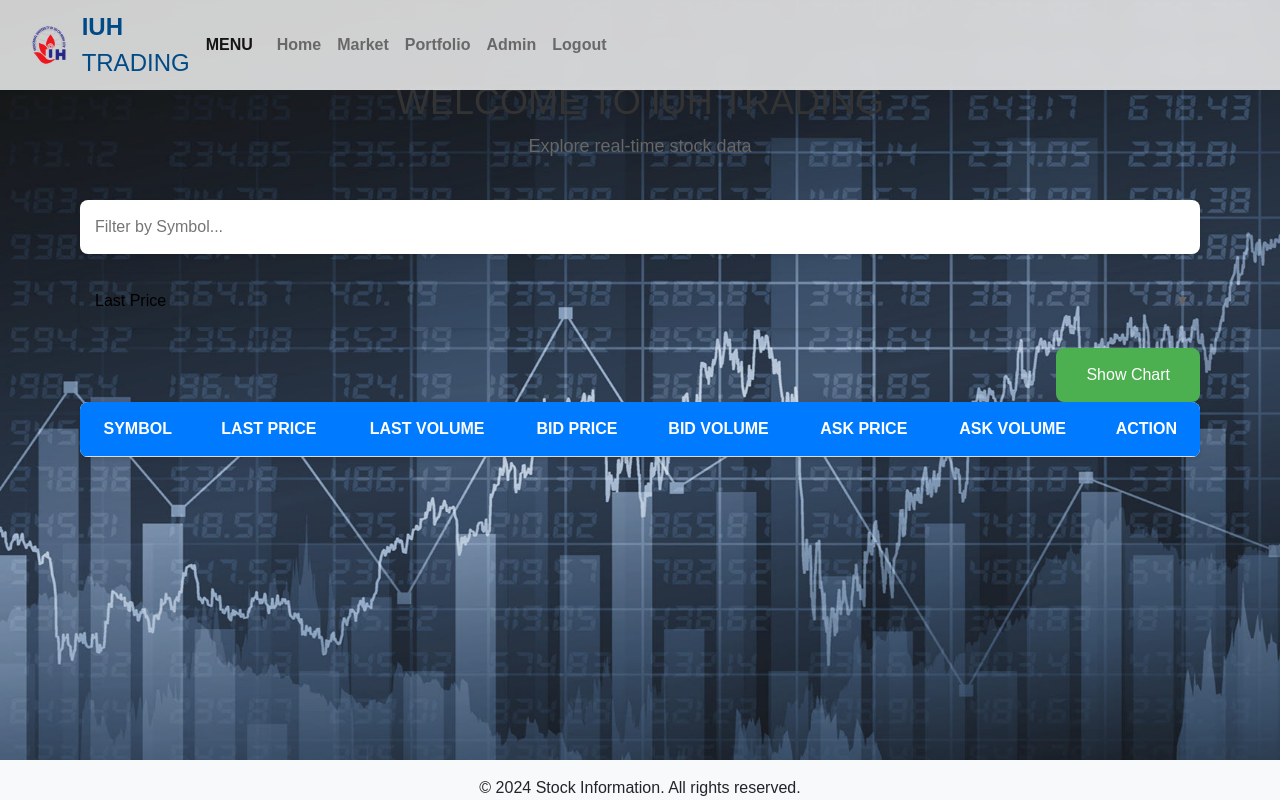
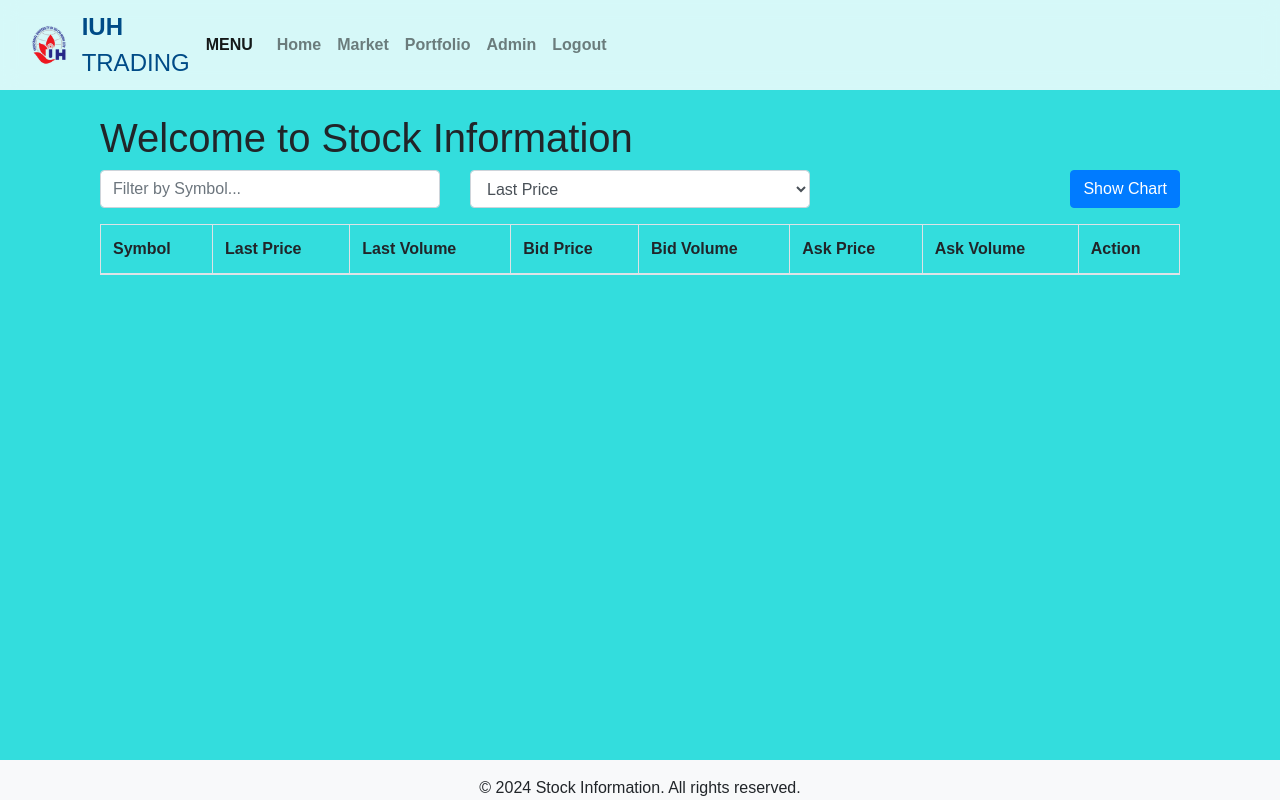
Before and after one commit to datnt2003/24_Automated-Trading-System, a Flask app: page /market_data in a window 1280 px wide. Run offline with Flask 3, Linux system fonts and the light colour scheme; a user stored in the database is signed in; lists and menus that the app fills with data are empty; some libraries are stand-ins or nearby versions.

Commit message:
Add files via upload

```diff
--- a/main.py
+++ b/main.py
@@ -64,7 +64,7 @@ def clean_securities_data(securities_data):
     return cleaned_data
 
 def md_get_securities_list():
-    req = model.securities('HOSE', 1, 100)
+    req = model.securities('HNX', 1, 100)
     securities_data = client.securities(config, req)
     cleaned_data = clean_securities_data(securities_data)
     for security in cleaned_data[:25]:
--- a/templates/base.html
+++ b/templates/base.html
@@ -17,7 +17,7 @@
         }
 
         body {
-            background-image: url('static/back4.jpg');
+            background-color: rgb(51, 221, 221);
             background-repeat: no-repeat;
             background-size: cover;
             background-attachment: fixed;
--- a/templates/market.html
+++ b/templates/market.html
@@ -2,168 +2,25 @@
 
 {% block content %}
 <style>
-    /* Custom styles */
-    body {
-        font-family: 'Poppins', sans-serif;
-        background-color: #f9fafb;
-        margin: 0;
-        padding: 0;
-    }
-
-    .container {
-        max-width: 1200px;
-        margin: 20px auto;
-        padding: 20px;
-    }
-
-    .section-header {
-        text-align: center;
-        margin-bottom: 40px;
-    }
-
-    .section-header h1 {
-        font-size: 36px;
-        color: #333;
-        margin-bottom: 10px;
-        text-transform: uppercase;
-    }
-
-    .section-header p {
-        font-size: 18px;
-        color: #666;
-    }
-
-    .filter-input {
-        width: 100%;
-        padding: 15px;
-        margin-bottom: 20px;
-        border: none;
-        border-radius: 8px;
-        background-color: #fff;
-        box-shadow: 0 2px 4px rgba(0, 0, 0, 0.1);
-        font-size: 16px;
-        box-sizing: border-box;
-    }
-
-    .select-wrapper {
-        position: relative;
-        margin-bottom: 20px;
-    }
-
-    .select-wrapper select {
-        width: 100%;
-        padding: 15px;
-        border: none;
-        border-radius: 8px;
-        background-color: #fff;
-        box-shadow: 0 2px 4px rgba(0, 0, 0, 0.1);
-        font-size: 16px;
-        appearance: none;
-        -webkit-appearance: none;
-        -moz-appearance: none;
-        background: transparent;
-        cursor: pointer;
-    }
-
-    .select-wrapper:after {
-        content: '\25BC';
-        position: absolute;
-        top: 50%;
-        right: 10px;
-        transform: translateY(-50%);
-        color: #666;
-    }
-
-    .button-wrapper {
-        text-align: right;
-    }
-
-    .button-wrapper button {
-        padding: 15px 30px;
-        background-color: #4CAF50;
-        color: #fff;
-        border: none;
-        border-radius: 8px;
-        font-size: 16px;
-        cursor: pointer;
-        transition: background-color 0.3s;
-    }
-
-    .button-wrapper button:hover {
-        background-color: #45a049;
-    }
-
-    /* Table styles */
-    .stock-table {
-        width: 100%;
-        border-collapse: collapse;
-        border-radius: 8px;
-        overflow: hidden;
-        background-color: #fff;
-        box-shadow: 0 2px 4px rgba(0, 0, 0, 0.1);
-    }
-
-    .stock-table th,
-    .stock-table td {
-        padding: 15px;
-        text-align: center;
-        border-bottom: 1px solid #ddd;
-    }
-
-    .stock-table th {
-        background-color: #007bff;
-        color: #fff;
-        text-transform: uppercase;
-    }
-
-    .stock-table tbody tr:nth-child(even) {
-        background-color: #f9f9f9;
-    }
-
-    .stock-table tbody tr:hover {
-        background-color: #f1f1f1;
-    }
-
-    .stock-table td {
-        color: #333;
-    }
-
-    .stock-table .btn {
-        padding: 10px 20px;
-        background-color: #007bff;
-        color: #fff;
-        border: none;
-        border-radius: 8px;
-        font-size: 14px;
-        cursor: pointer;
-        transition: background-color 0.3s;
-    }
-
-    .stock-table .btn:hover {
-        background-color: #0056b3;
-    }
-
-    /* Modal styles */
     .modal {
         display: none;
+        /* Ẩn modal mặc định */
         position: fixed;
-        z-index: 1000;
+        z-index: 1;
         left: 0;
         top: 0;
         width: 100%;
         height: 100%;
         overflow: auto;
-        background-color: rgba(0, 0, 0, 0.6);
+        background-color: rgba(0, 0, 0, 0.4);
     }
 
     .modal-content {
         background-color: #fefefe;
-        margin: 5% auto;
-        padding: 30px;
-        border-radius: 8px;
-        width: 90%;
-        max-width: 600px;
-        box-shadow: 0 0 20px rgba(0, 0, 0, 0.3);
+        margin: 15% auto;
+        padding: 20px;
+        border: 1px solid #888;
+        width: 80%;
     }
 
     .close {
@@ -171,25 +28,23 @@
         float: right;
         font-size: 28px;
         font-weight: bold;
-        cursor: pointer;
     }
 
     .close:hover,
     .close:focus {
-        color: #000;
+        color: black;
         text-decoration: none;
         cursor: pointer;
     }
 </style>
-
-<div class="container">
-    <div class="section-header">
-        <h1>Welcome to IUH Trading</h1>
-        <p>Explore real-time stock data</p>
+<div class="container mt-4">
+    <h1>Welcome to Stock Information</h1>
+    <div class="row mb-3">
+        <div class="col-md-4">
+            <input type="text" id="symbol-filter" class="form-control" placeholder="Filter by Symbol...">
         </div>
-    <input type="text" id="symbol-filter" class="filter-input" placeholder="Filter by Symbol...">
-    <div class="select-wrapper">
-        <select id="chart-options">
+        <div class="col-md-4 text-right">
+            <select id="chart-options" class="form-control">
                 <option value="LastPrice">Last Price</option>
                 <option value="LastVol">Last Volume</option>
                 <option value="BidPrice1">Bid Price</option>
@@ -198,10 +53,11 @@
                 <option value="AskVol1">Ask Volume</option>
             </select>
         </div>
-    <div class="button-wrapper">
-        <button id="show-chart-button">Show Chart</button>
+        <div class="col-md-4 text-right">
+            <button id="show-chart-button" class="btn btn-primary">Show Chart</button>
         </div>
-    <table class="stock-table">
+    </div>
+    <table id="stock-table" class="table table-bordered table-striped">
         <thead>
             <tr>
                 <th>Symbol</th>
@@ -215,7 +71,7 @@
             </tr>
         </thead>
         <tbody id="stock-table-body">
-            <!-- Dynamic data rows will be added here -->
+            <!-- Các hàng dữ liệu sẽ được thêm vào đây động -->
         </tbody>
     </table>
 </div>
@@ -224,13 +80,9 @@
 <div id="chart-modal" class="modal">
     <div class="modal-content">
         <span class="close">&times;</span>
-        <h2>Stock Chart</h2>
         <canvas id="chart"></canvas>
-        <p>This is the chart representing stock information.</p>
-        <button id="close-chart-modal" class="btn">Close</button>
     </div>
 </div>
-
 
 <script>
     document.addEventListener("DOMContentLoaded", function () {
--- a/templates/portfolio.html
+++ b/templates/portfolio.html
@@ -8,7 +8,7 @@
     <style>
 
         body {
-            background-image: url('static/back4.jpg');
+            /* background-image: url('static/back4.jpg'); */
             background-repeat: no-repeat;
             background-size: cover;
             background-attachment: fixed;
```
Also changed, not shown: templates/login.html (+5 -35 lines), templates/register.html (+5 -36 lines), instance/database.db. Lines whose indentation alone changed are shown as unchanged.
